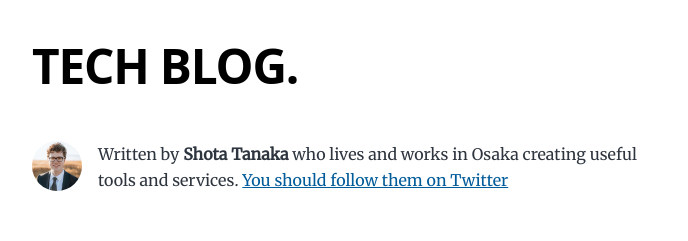
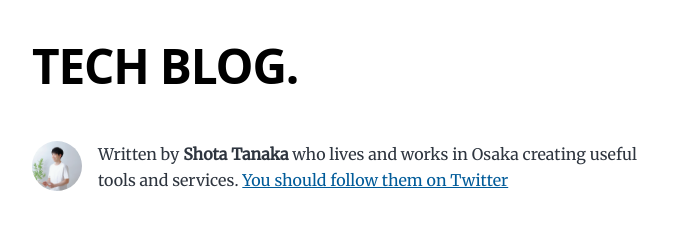
Before and after one commit to shotatanakait/tech-blog, a Gatsby site: page / in a window 1280 px wide. Shown: the top 241 px of the page, without its empty margins (292-980 px from the left). Built offline with nearby package versions, Linux system fonts and the light colour scheme; Gatsby itself is replaced by a stand-in of ours.

Commit message:
profile画像を変更

```diff
--- a/src/components/bio.js
+++ b/src/components/bio.js
@@ -36,7 +36,7 @@ const Bio = () => {
         className="bio-avatar"
         layout="fixed"
         formats={["auto", "webp", "avif"]}
-        src="../images/profile-pic.png"
+        src="../images/profile-images.png"
         width={50}
         height={50}
         quality={95}
```
Also changed, not shown: src/images/profile-images.png (added).
